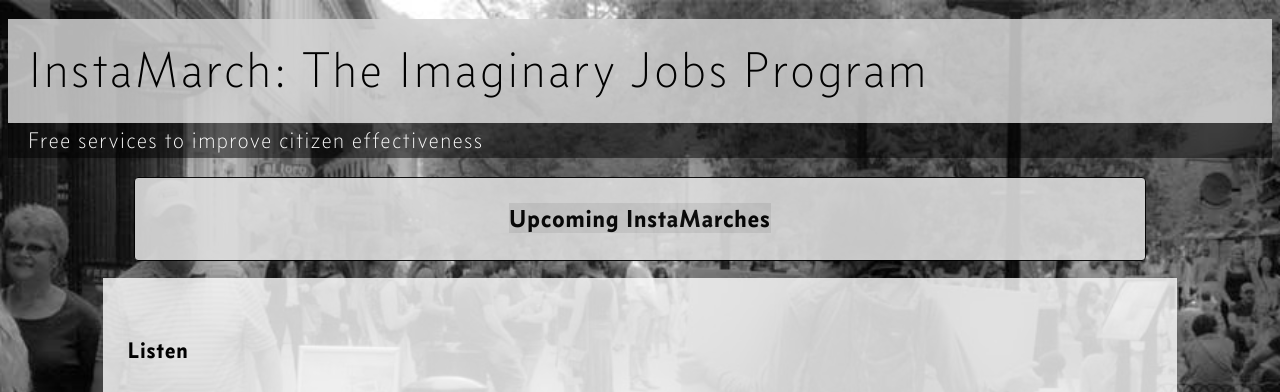
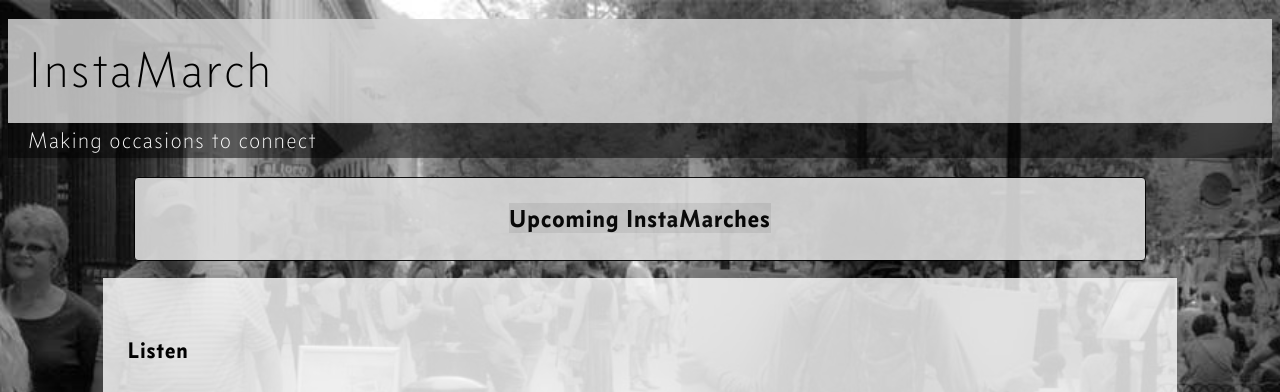
Before and after one commit to InstaMarch/InstaMarch, a website: page index.html in a window 1280 px wide. Shown: the top 392 px of the page. Drawn offline with Linux system fonts and the light colour scheme.

Commit message:
Updates title and tagline.

```diff
--- a/index.html
+++ b/index.html
@@ -20,14 +20,14 @@
         <meta name="msapplication-TileImage" content="/ms-icon-144x144.png">
         <meta name="theme-color" content="#ffffff">
         <meta name="viewport" content="width=device-width, initial-scale=1">
-        <title>The Imaginary Jobs Program Home</title>
+        <title>InstaMarch Home</title>
     </head>
     <body>
         <div class="container">
             <header>
-                <h1 class="main-heading">InstaMarch: The Imaginary Jobs Program</h1>
+                <h1 class="main-heading">InstaMarch</h1>
             </header>
-            <h2 class="tagline">Free services to improve citizen effectiveness</h2>
+            <h2 class="tagline">Making occasions to connect</h2>
 
             <div class="next-event">
               <a href="#next-instamarch" class="upcoming">Upcoming InstaMarches</a>
```
